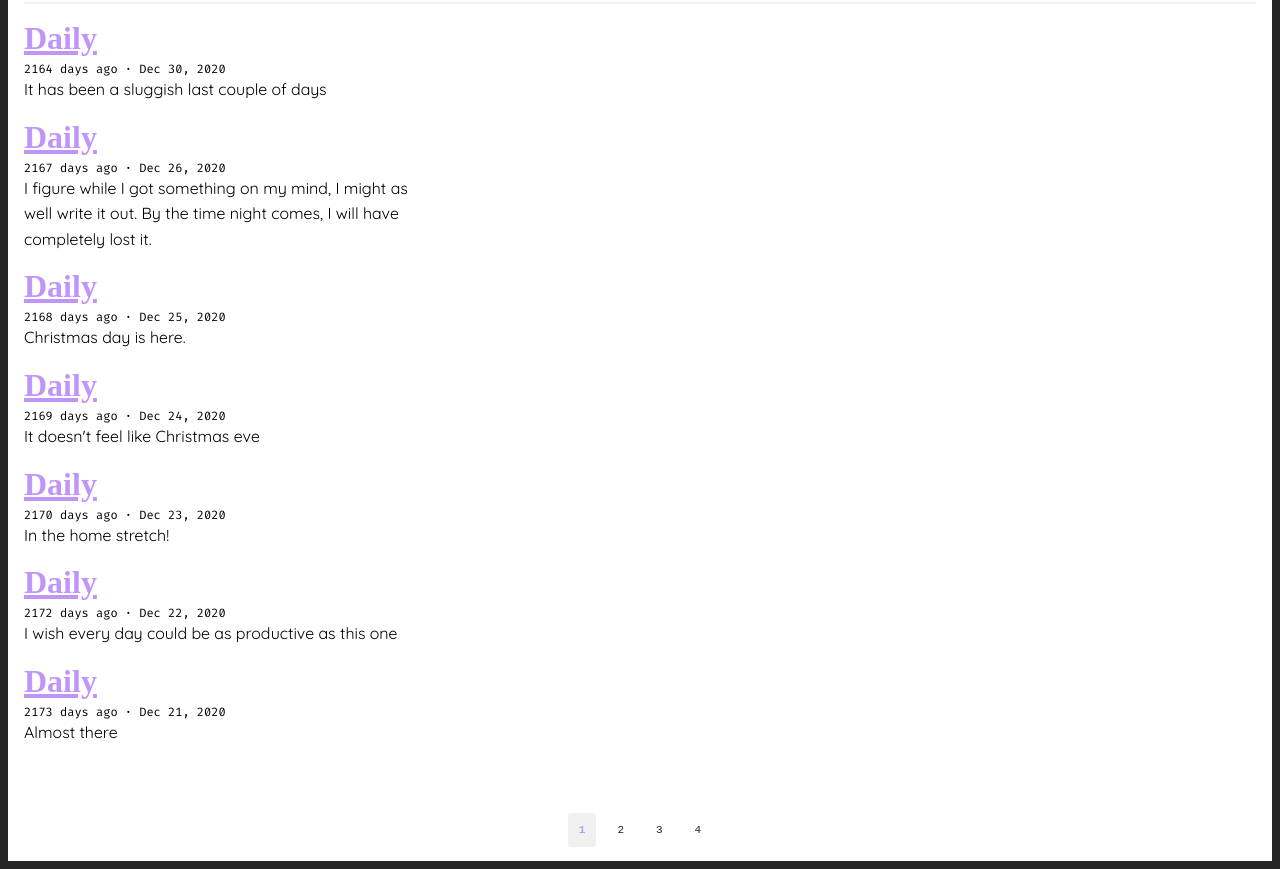
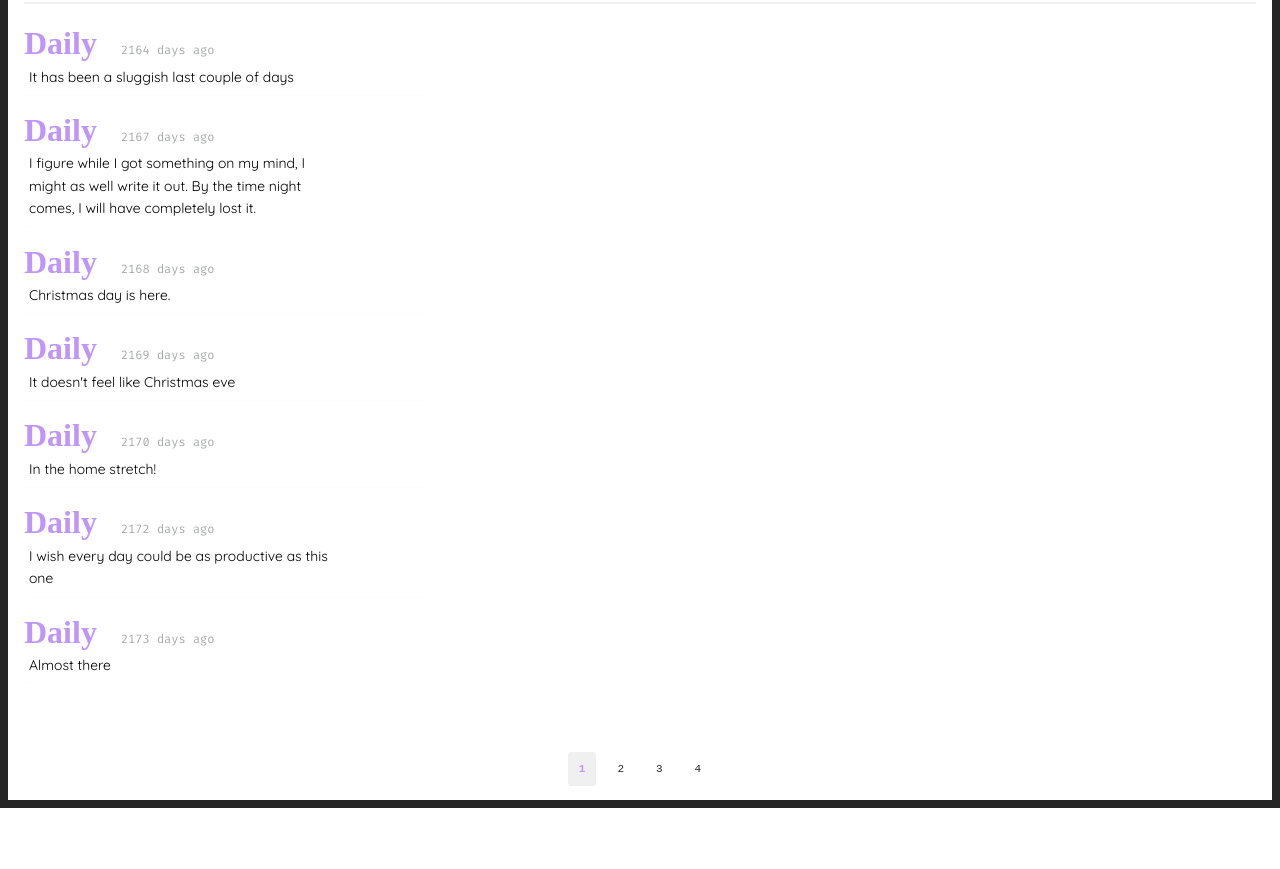
Before and after one commit to somed00d/somed00d.github.io, an Eleventy site: page index.njk in a window 1280 px wide. Shown: the part 47-916 px from the top of the page. After the commit the page ends 855 px from the top, so only its background shows below. Built offline with nearby package versions, Linux system fonts and the light colour scheme; Eleventy itself is replaced by a stand-in of ours; files that its build step writes are made by us from their sources; what eleventy-plugin-sass, eleventy-plugin-typeset would draw is missing.

Commit message:
Little restyling

```diff
--- a/index.njk
+++ b/index.njk
@@ -8,6 +8,7 @@ pagination:
 ---
 {% for post in posts %}
   <article class="home-page-article">
+  <div class="title-date">
     <h1>
       <a href="{{ post.url | url }}" title="{{ post.data.title }}">{{ post.data.title }}</a>
     </h1>
@@ -23,11 +24,10 @@ pagination:
     days ago
     {% endif %}
     </time>
-    <time datetime="{{ post.date | dateISO }}" title="{{ post.date | dateLong }}">· {{ post.date | dateShort }}</time>
+  </div>
     {% excerpt post %}
   </article>
 {% endfor %}
-
 <nav id="pagination" aria-labelledby="pagination">
   <ol>
 {%- for pageEntry in pagination.pages %}
--- a/static/scss/_partials/home-page-articles.scss
+++ b/static/scss/_partials/home-page-articles.scss
@@ -1,20 +1,31 @@
 .home-page-article {
-  margin: 1em 0;
+  border-bottom: 1px dotted #fafbfb;
+  max-width: 400px;
+  .title-date {
+    display: flex;
+    flex-direction: row;
+    align-items: baseline;
+    max-width: 350px;
+  }
+  a {
+    text-decoration: none;
+  }
   time {
     font-family: 'Fira Code';
+    color: #a7a9aa;
     font-size: 12px;
     font-weight: 400;
+    margin-left: 2em;
   }
   h1 {
     font-size: 2em;
     font-family: serif;
-    font-weight: 600;
+    font-weight: 500;
   }
   p {
-    margin: 0;
-    max-width: 400px;
-  }
-  a {
-    text-decoration-style: solid;
+    margin: 0.25em 0 0.5em 0;
+    max-width: 325px;
+    font-size: 14px;
+    padding: 0 5px;
   }
 }
--- a/static/scss/_partials/post.scss
+++ b/static/scss/_partials/post.scss
@@ -8,9 +8,9 @@
   }
   time {
     font-family: monospace;
-    font-size: 12px;
-    font-variant: small-caps;
+    font-size: 11px;
     font-weight: 400;
+    text-transform: uppercase;
     color: #515151;
   }
   h1 {
```
Also changed, not shown: .eleventy.js.
